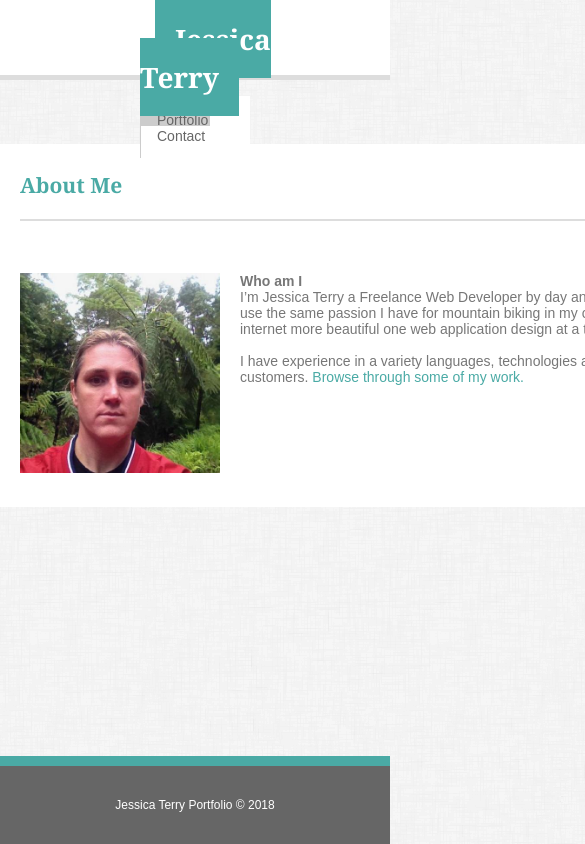
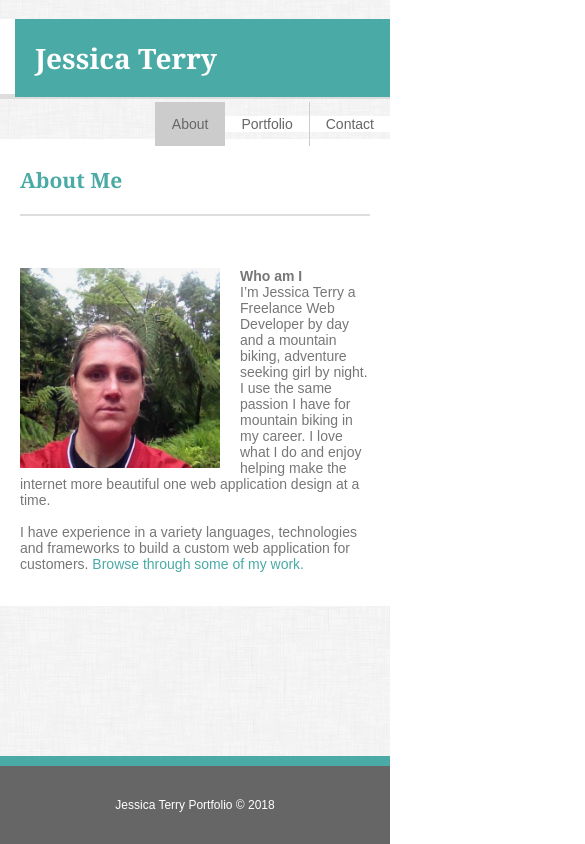
Before and after one commit to jterry149/Responsive-Portfolio, a plain HTML site: page index.html in a window 390 px wide. Shown: the top 844 px of the page, 585 px wide, since content can reach past the window. Drawn offline with Linux system fonts and the light colour scheme.

Commit message:
working on mobile media queries in CSS

```diff
--- a/assets/css/style.css
+++ b/assets/css/style.css
@@ -261,3 +261,58 @@ div.desc {
     color: #ffffff;
     background-color: #4aaaa5;
 }
+
+/*============= Media Queries ================*/
+@media only screen and (max-width: 1239px)
+{
+    .div-content {width:100%;}
+
+}
+
+
+@media only screen and (max-width: 980px)
+{
+ h1 {
+
+ }
+ .container {
+
+ }
+ .header {
+
+ }
+}
+
+
+@media only screen and (max-width: 768px)
+{
+
+}
+
+
+@media only screen and (max-width: 640px)
+{
+    .logo {
+        display: block;
+        max-width: 640px;
+    }
+    nav {
+        display: inline-block;
+        width: auto;
+    }
+    .container {
+        max-width: 640px;
+    }
+    .header {
+        display: block;
+        margin: 0 auto;
+        padding: 0px;
+        width: 100%;
+    }
+
+    .content-1
+    {
+        width: 100%;
+    }
+
+}
```
Also changed, not shown: 1 other file.
